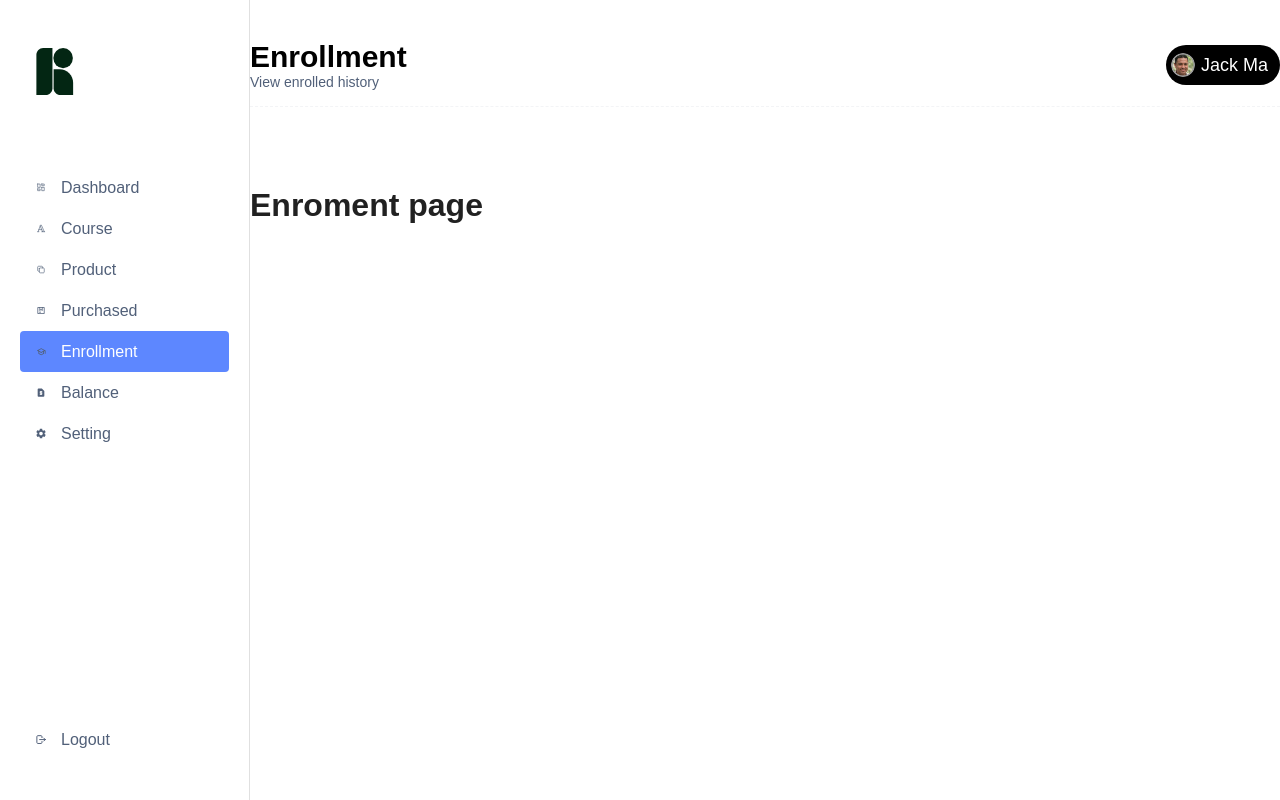
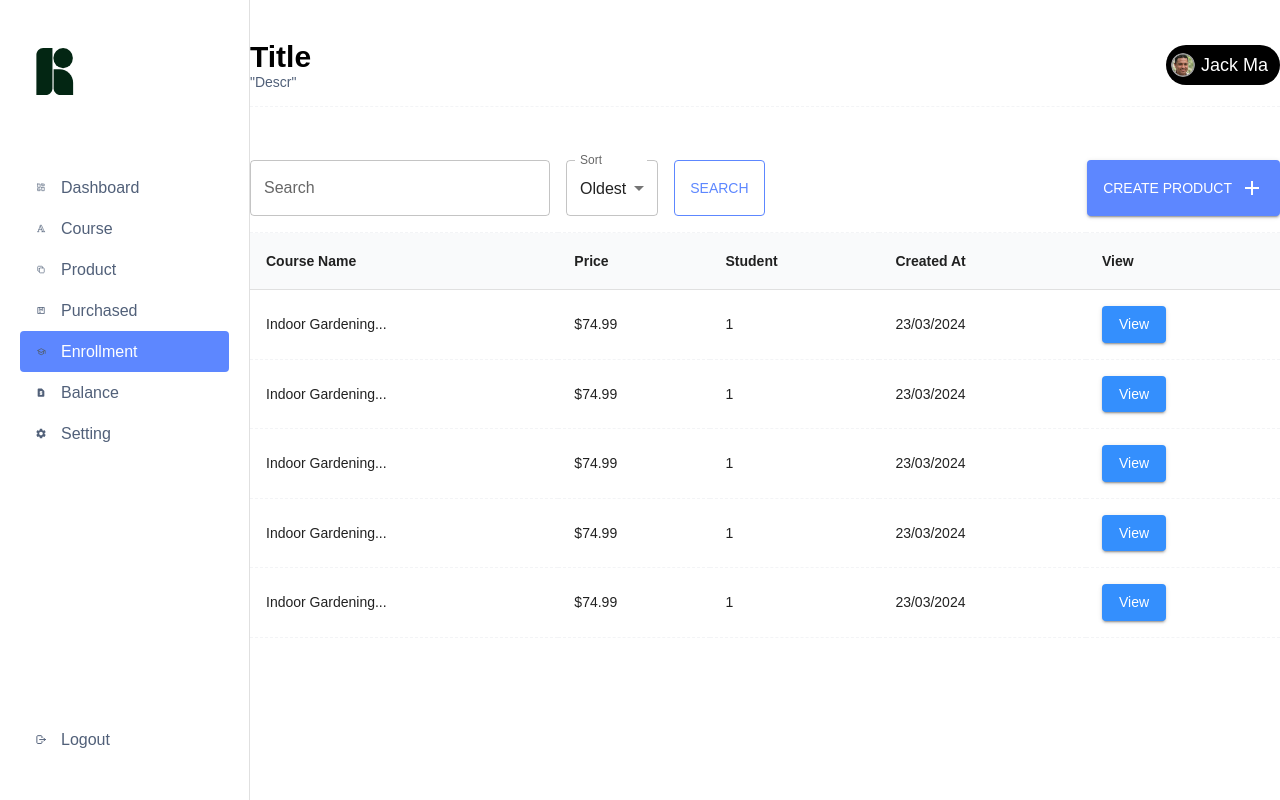
Before and after one commit to Kh1T/agteach-instructor, a React (Create React App) app: page /enrollment in a window 1280 px wide. Built offline with nearby package versions, Linux system fonts and the light colour scheme.

Commit message:
feat-enrollment: finish enrollment page

```diff
--- a/src/components/Sidebar.jsx
+++ b/src/components/Sidebar.jsx
@@ -20,12 +20,13 @@ export default function Sidebar({ children }) {
   const drawerWidth = 250;
   const param = useParams();
   console.log(param);
-  const headerTitle = sidebarList.find((element) => {
-    if (param.productId) element.route = `/product/${param.productId}/edit`;
-    if (param.courseId) element.route = `/course/${param.courseId}/edit`;
-    if (element.route !== pathname) return false;
-    return element.route === pathname;
-  }).title ;
+  const headerTitle = "Title";
+  // sidebarList.find((element) => {
+  //   if (param.productId) element.route = `/product/${param.productId}/edit`;
+  //   if (param.courseId) element.route = `/course/${param.courseId}/edit`;
+  //   if (element.route !== pathname) return false;
+  //   return element.route === pathname;
+  // }).title || "title";
 
   const drawerContent = (
     <Drawer
@@ -62,7 +63,7 @@ export default function Sidebar({ children }) {
           />
           <Toolbar />
           {sidebarList.map(
-            ({ title, icon, route }, index) =>
+            ({ title = "Title", icon, route }, index) =>
               icon && (
                 <Link
                   component={RouterLink}
@@ -169,10 +170,9 @@ export default function Sidebar({ children }) {
             <Stack direction="column" spacing="2">
               <Typography variant="h3">{headerTitle && headerTitle}</Typography>
               <Typography variant="bsr" sx={{ color: "dark.300" }}>
-                {
-                  sidebarList.find((element) => element.route === pathname)
-                    .description
-                }
+                "Descr"
+                {/* {sidebarList.find((element) => element.route === pathname)
+                  .description || "description"} */}
               </Typography>
             </Stack>
             <Chip
@@ -208,7 +208,6 @@ export default function Sidebar({ children }) {
     >
       {children}
     </Container>
-
   );
   const sideBarContent = (
     <Box sx={{ display: "flex" }}>
--- /dev/null
+++ b/src/data/enrollmentData.js
@@ -0,0 +1,62 @@
+import CustomButton from "../components/CustomButton";
+import { Button } from "@mui/material";
+
+const data = [
+  {
+    "Course Name": "Indoor Gardening...",
+    Price: "$74.99",
+    Student: 1,
+    "Created At": "23/03/2024",
+    View: (
+      <CustomButton sx={{ backgroundColor: "blue.main" }} variant="contained">
+        View
+      </CustomButton>
+    ),
+  },
+  {
+    "Course Name": "Indoor Gardening...",
+    Price: "$74.99",
+    Student: 1,
+    "Created At": "23/03/2024",
+    View: (
+      <CustomButton sx={{ backgroundColor: "blue.main" }} variant="contained">
+        View
+      </CustomButton>
+    ),
+  },
+  {
+    "Course Name": "Indoor Gardening...",
+    Price: "$74.99",
+    Student: 1,
+    "Created At": "23/03/2024",
+    View: (
+      <CustomButton sx={{ backgroundColor: "blue.main" }} variant="contained">
+        View
+      </CustomButton>
+    ),
+  },
+  {
+    "Course Name": "Indoor Gardening...",
+    Price: "$74.99",
+    Student: 1,
+    "Created At": "23/03/2024",
+    View: (
+      <CustomButton sx={{ backgroundColor: "blue.main" }} variant="contained">
+        View
+      </CustomButton>
+    ),
+  },
+  {
+    "Course Name": "Indoor Gardening...",
+    Price: "$74.99",
+    Student: 1,
+    "Created At": "23/03/2024",
+    View: (
+      <CustomButton sx={{ backgroundColor: "blue.main" }} variant="contained">
+        View
+      </CustomButton>
+    ),
+  },
+];
+
+export default data;
--- a/src/pages/Enrollment.jsx
+++ b/src/pages/Enrollment.jsx
@@ -1,9 +1,25 @@
+import { useState } from "react";
+import data from "../data/enrollmentData";
+import CustomTable from "../components/CustomTable";
+import QueryHeader from "../components/QueryHeader";
+
 function EnromentPage() {
-    return (
-        <>
-            <h1>Enroment page</h1>
-        </>
-    )
+  const [selectState, setSelectState] = useState();
+  const label = "Sort";
+  function handleCreateNew() {}
+  function handleSearch() {}
+  return (
+    <>
+      <QueryHeader
+        label={label}
+        useSelectState={[selectState, setSelectState]}
+        selectData={["Newest", "Oldest", "World"]}
+        handleCreateNew={handleCreateNew}
+        handleSearch={handleSearch}
+      />
+      <CustomTable data={data} />
+    </>
+  );
 }
 
-export default EnromentPage
+export default EnromentPage;
--- /dev/null
+++ b/src/pages/EnrollmentItem.jsx
@@ -0,0 +1,35 @@
+import CustomButton from "../components/CustomButton";
+import { Link } from "react-router-dom";
+import ArrowBackIosIcon from "@mui/icons-material/ArrowBackIos";
+import { Box, Grid2 as Grid, Typography, Stack } from "@mui/material";
+import courseCover from "./../assets/dashboard-enrollment/course-cover.png";
+
+function EnrollmentItem() {
+  return (
+    <Grid>
+      {/* Go Back */}
+      <Grid container alignItems="center">
+        <ArrowBackIosIcon sx={{ fontSize: 14 }} />
+        <Link to="/enrollment">
+          <Typography variant="bsr">Go Back</Typography>
+        </Link>
+      </Grid>
+
+      {/* Course Content */}
+
+      <Grid container>
+        <Box component="img" src={courseCover} />
+        <Stack>
+          <Typography variant="">Course Name</Typography>
+          <Typography>Indoor Gardening and Hydroponics</Typography>
+          <Stack>
+            <Typography>Created at: 23/03/2024</Typography>
+            <Typography>Price: $74.99</Typography>
+          </Stack>
+        </Stack>
+      </Grid>
+    </Grid>
+  );
+}
+
+export default EnrollmentItem;
--- a/src/route/index.js
+++ b/src/route/index.js
@@ -17,6 +17,7 @@ import ForgotPassword from "../pages/ForgotPassword";
 import Signup from "../pages/Signup";
 import AdditionalInformation from "../pages/AdditionalInformation";
 import ResetPassword from "../pages/ResetPassword";
+import EnrollmentItem from "../pages/EnrollmentItem";
 
 export const router = createBrowserRouter([
   {
@@ -45,6 +46,7 @@ export const router = createBrowserRouter([
       { path: "/enrollment", element: <EnromentPage /> },
       { path: "/balance", element: <BalancePage /> },
       { path: "/setting", element: <SettingPage /> },
+      { path: "/enrollment-item", element: <EnrollmentItem /> },
     ],
   },
 
```
Also changed, not shown: src/assets/dashboard-enrollment/course-cover.png (added).
